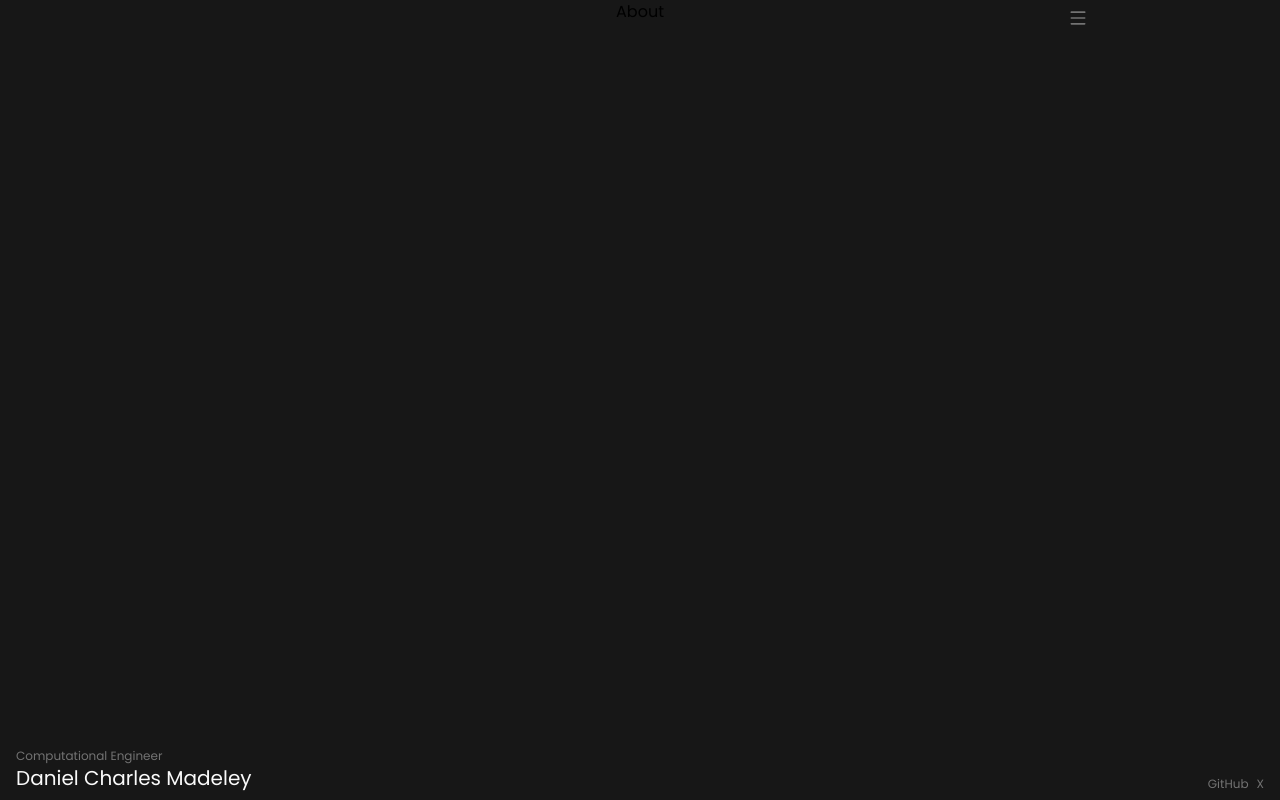
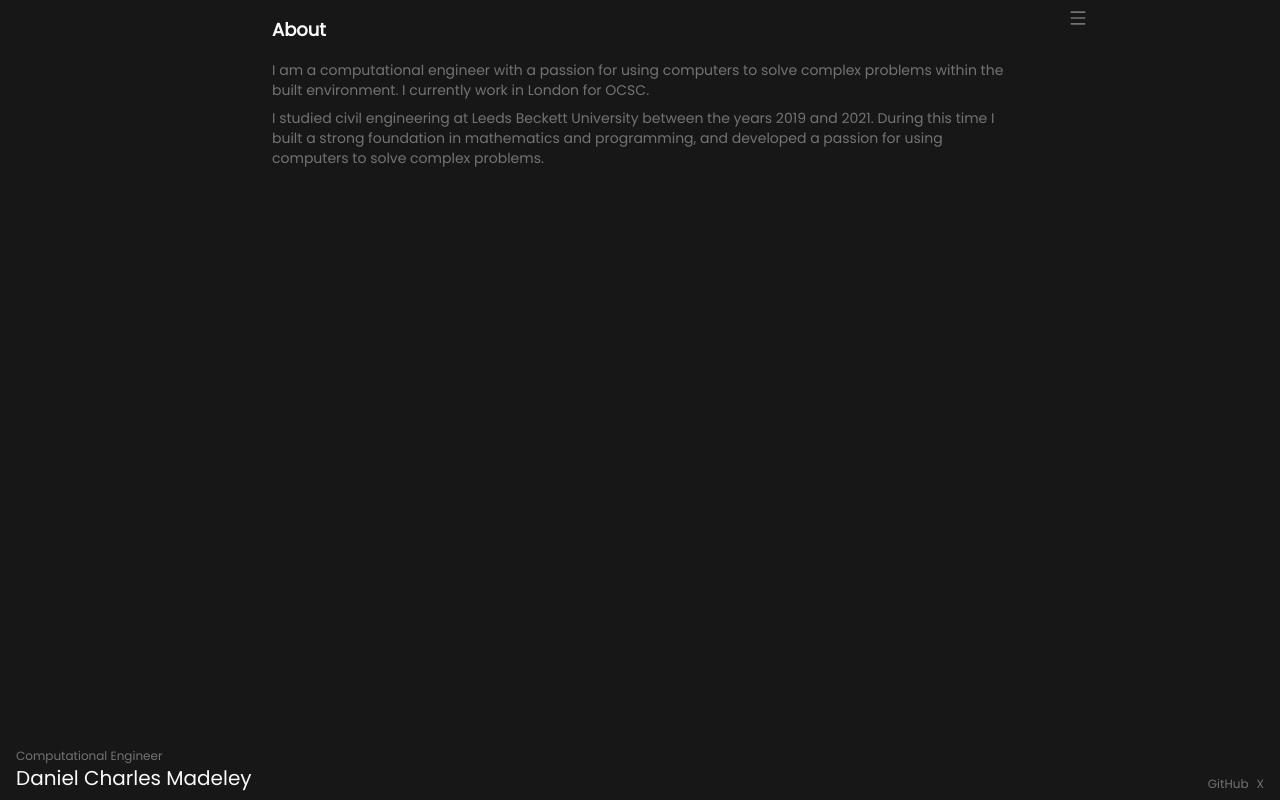
Before and after one commit to danielcmadeley/danielcmadeley, an Astro site: page /about in a window 1280 px wide. Built offline with nearby package versions, Linux system fonts and the light colour scheme; Astro itself is replaced by a stand-in of ours.

Commit message:
added about

```diff
--- a/src/components/Menu.astro
+++ b/src/components/Menu.astro
@@ -1,6 +1,12 @@
 ---
 import { Menu as MenuIcon, X as XIcon } from 'lucide-astro';
 ---
+
+<style>
+  [x-cloak] {
+    display: none !important;
+  }
+</style>
 
 <div x-data="{ isOpen: false }" class="relative">
   <!-- Menu button -->
@@ -10,11 +16,12 @@ import { Menu as MenuIcon, X as XIcon } from 'lucide-astro';
     aria-label="Toggle menu"
   >
     <MenuIcon x-show="!isOpen" class="w-5 h-5" />
-    <XIcon x-show="isOpen" class="w-5 h-5" />
+    <XIcon x-cloak x-show="isOpen" class="w-5 h-5" />
   </button>
 
   <!-- Navigation links -->
   <nav
+    x-cloak
     x-show="isOpen"
     x-transition:enter="transition ease-out duration-200"
     x-transition:enter-start="opacity-0 transform translate-y-[-10px]"
--- a/src/pages/about.astro
+++ b/src/pages/about.astro
@@ -1,11 +1,24 @@
 ---
-import Layout from '../layouts/Layout.astro'
-import Navbar from '../components/Navbar.astro'
+import BaseLayout from '../layouts/BaseLayout.astro'
 ---
 
-<Layout title="About">
-	<Navbar />
-	<main class="flex flex-col items-center justify-center max-w-4xl mx-auto ">
-		<h1>About</h1>
-	</main>
-</Layout>
+<BaseLayout title="About">
+  <div class="flex flex-col w-full">
+    <h1 class="text-lg font-bold text-neutral-50 text-left pb-4">About</h1>
+
+    <article class="prose prose-invert text-sm max-w-none flex flex-col gap-2
+      text-neutral-500
+     ">
+      <p>
+        I am a computational engineer with a passion for using computers to solve complex problems within the built environment.
+        I currently work in London for OCSC.
+      </p>
+
+      <p>
+        I studied civil engineering at Leeds Beckett University between the years 2019 and 2021.
+        During this time I built a strong foundation in mathematics and programming, and developed
+        a passion for using computers to solve complex problems.
+      </p>
+    </article>
+  </div>
+</BaseLayout>
```
